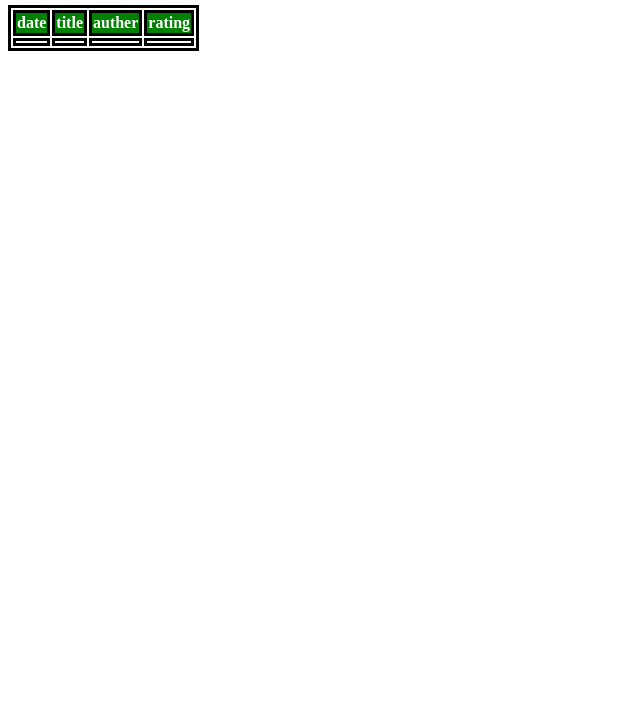
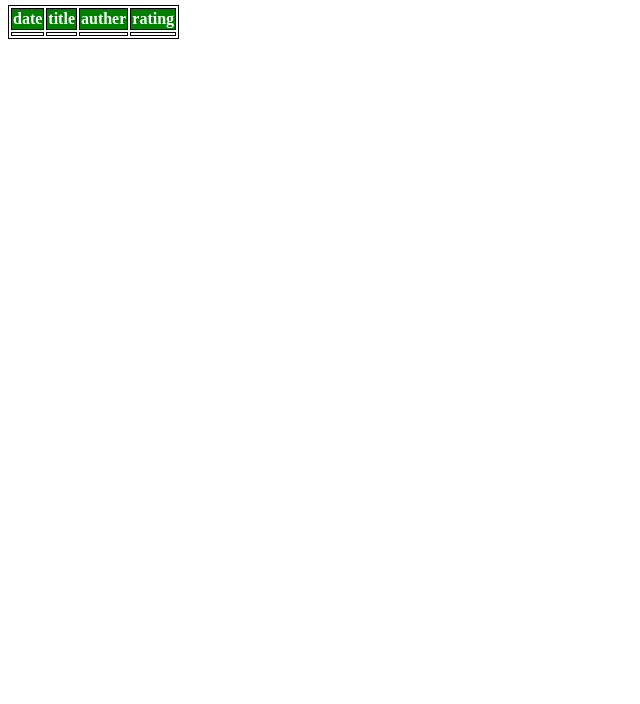
Before and after one commit to freklesthemighty/home-work, a plain HTML site: page readinglog.html in a window 1280 px wide. Shown: the part 96-800 px from the top of the page, without its empty margins (0-640 px from the left). Drawn offline with Linux system fonts and the light colour scheme.

Commit message:
Update readinglog.html

```diff
--- a/readinglog.html
+++ b/readinglog.html
@@ -22,11 +22,6 @@ table, th, td {
   <style>
 thead {background-color:green; color:white}
 tbody {color:blue;}
-tfoot {color:red;}
-
-table, th, td {
-  border: solid black;
-}
 </style>
 
   <thead>
```
